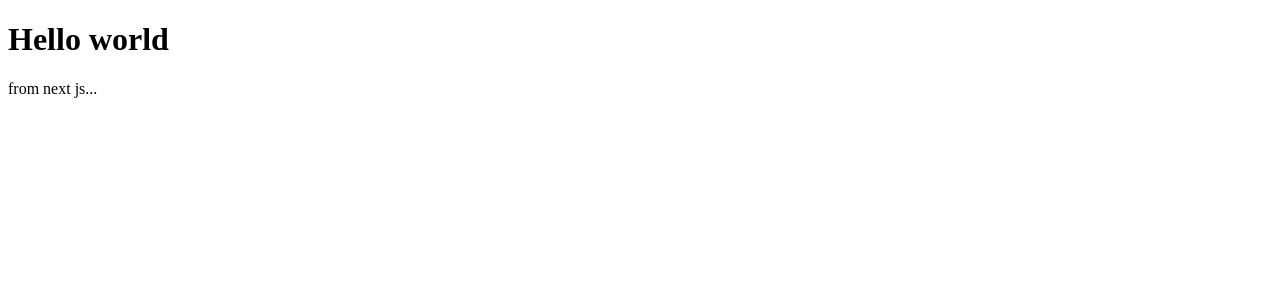
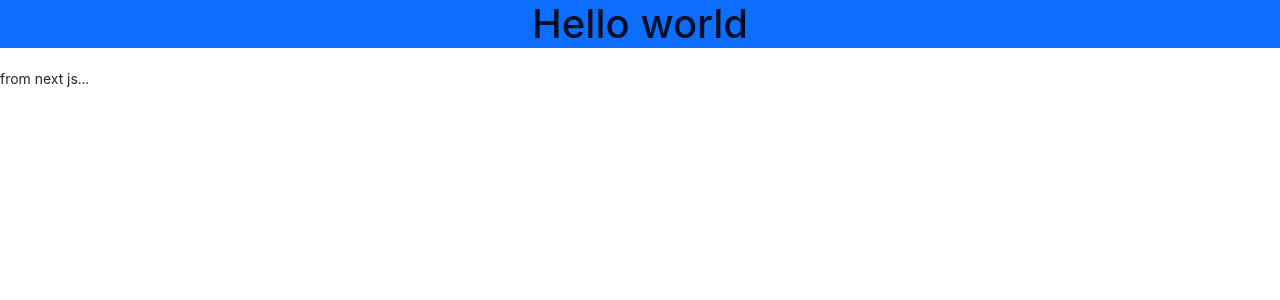
Before and after one commit to renandf/udemy-edemy-fe, a Next.js app: page / in a window 1280 px wide. Shown: the top 300 px of the page. Built offline with nearby package versions, Linux system fonts and the light colour scheme.

Commit message:
feat: Add _app.js, Bootstrap, Ant Design as project foundation.

```diff
--- a/package.json
+++ b/package.json
@@ -12,6 +12,8 @@
   "author": "",
   "license": "ISC",
   "dependencies": {
+    "antd": "^4.18.4",
+    "bootstrap": "^5.1.3",
     "next": "^12.0.8",
     "react": "^17.0.2",
     "react-dom": "^17.0.2"
--- /dev/null
+++ b/pages/_app.js
@@ -0,0 +1,8 @@
+import 'bootstrap/dist/css/bootstrap.min.css'
+import 'antd/dist/antd.css'
+
+function MyApp ({Component, pageProps}) {
+  return <Component {...pageProps} />;
+}
+
+export default MyApp;
--- a/pages/index.js
+++ b/pages/index.js
@@ -1,7 +1,7 @@
 const Index = () => {
   return (
     <>
-      <h1>Hello world</h1>
+      <h1 className="jumbotron text-center bg-primary">Hello world</h1>
       <p>from next js...</p>
     </>
   )
```
Also changed, not shown: 1 other file (tests, documents, lock files or other folders).
